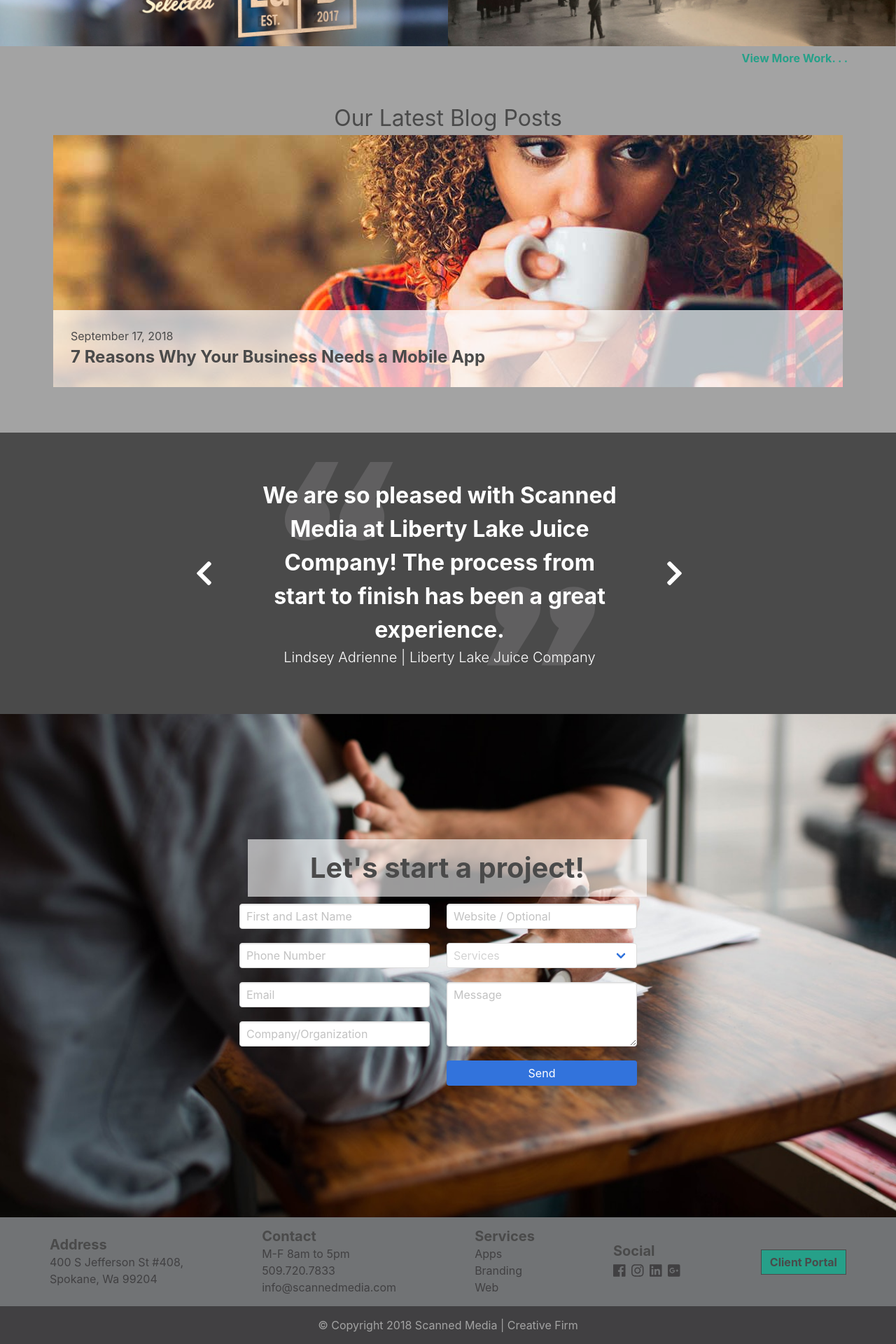
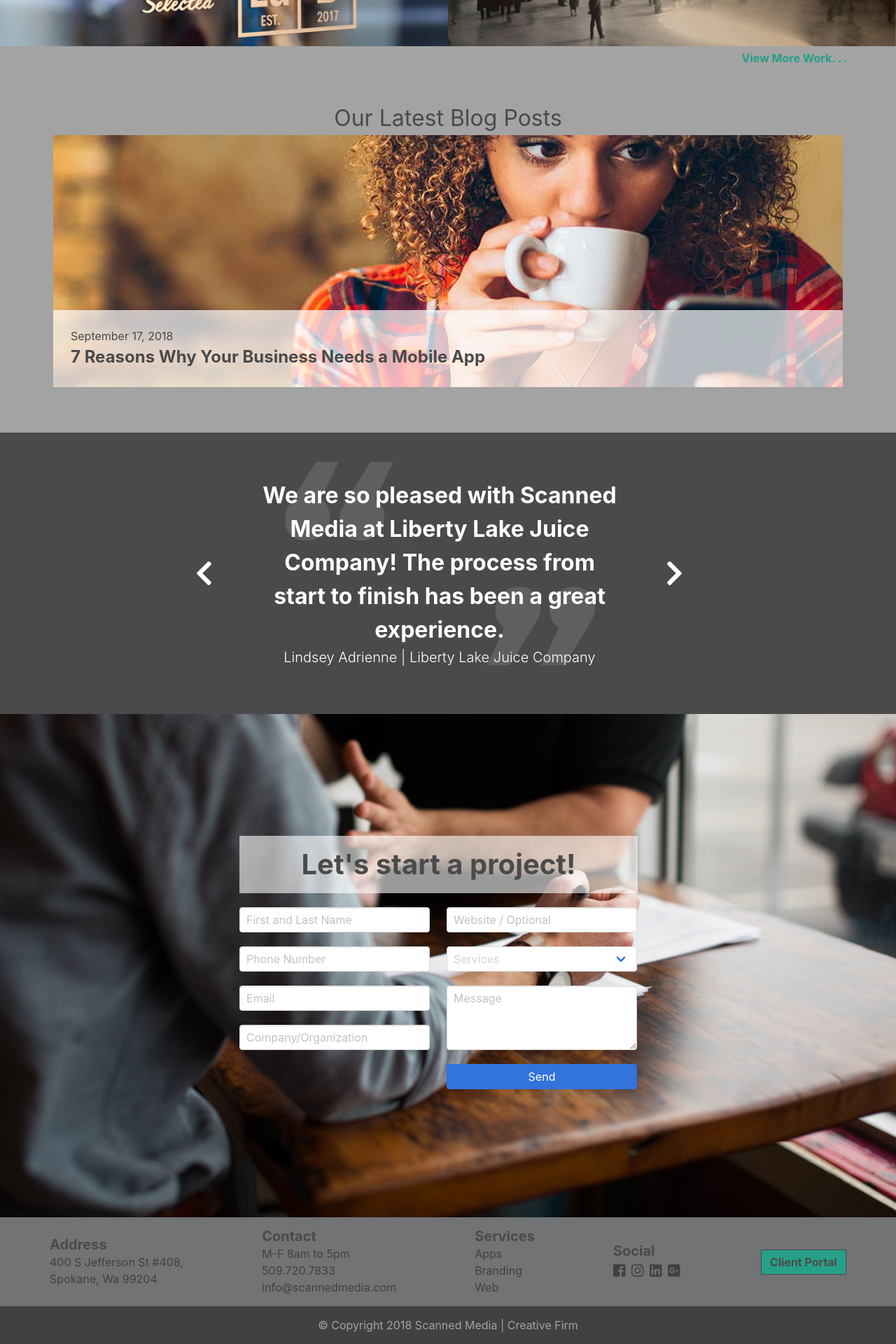
Before and after one commit to scannedmedia/scannedmedia, a Jekyll site: the page built from index.markdown, in a window 1280 px wide. Shown: the part 2355-4275 px from the top of the page at 70% size. Built offline with Jekyll 4.4.1, drawn with Linux system fonts in a browser that asks for light colours; nearby versions of some CDN libraries.

Commit message:
contact title margin

```diff
--- a/assets/styles/index.scss
+++ b/assets/styles/index.scss
@@ -371,7 +371,9 @@ select:valid {
   color: black;
 }
 #contact .hero-body span {
-  margin-left: 22px;
+  margin-left: 10px;
+  margin-right: 13px;
+  margin-bottom: 10px;
   display: block;
   background-color: rgba(255,255,255,.6);
   padding: 11px 0px;
```
